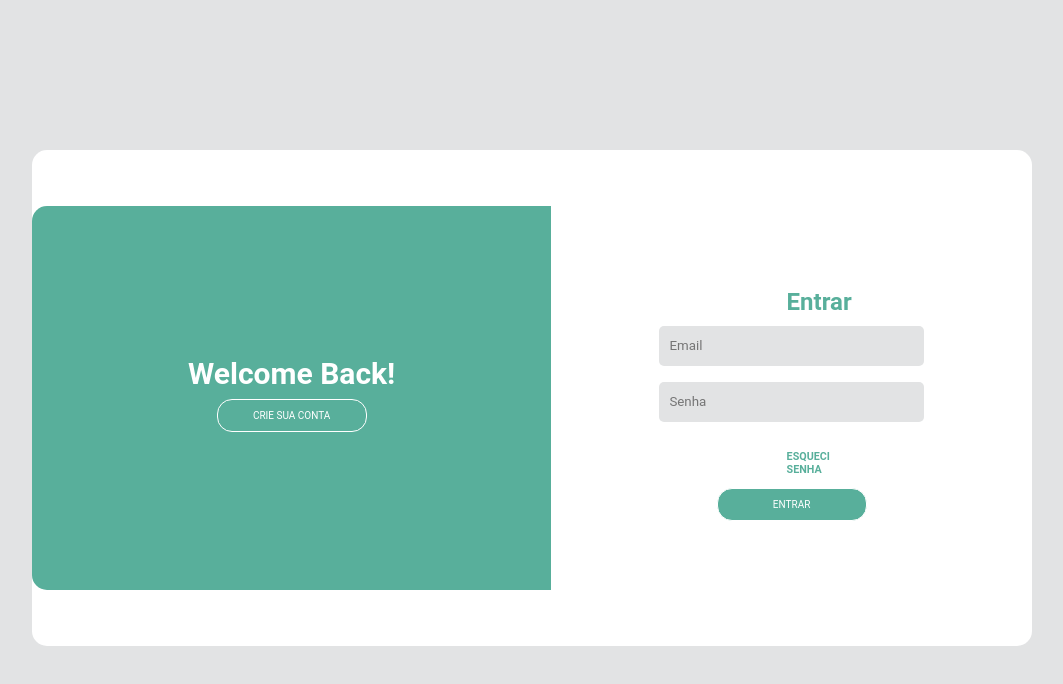
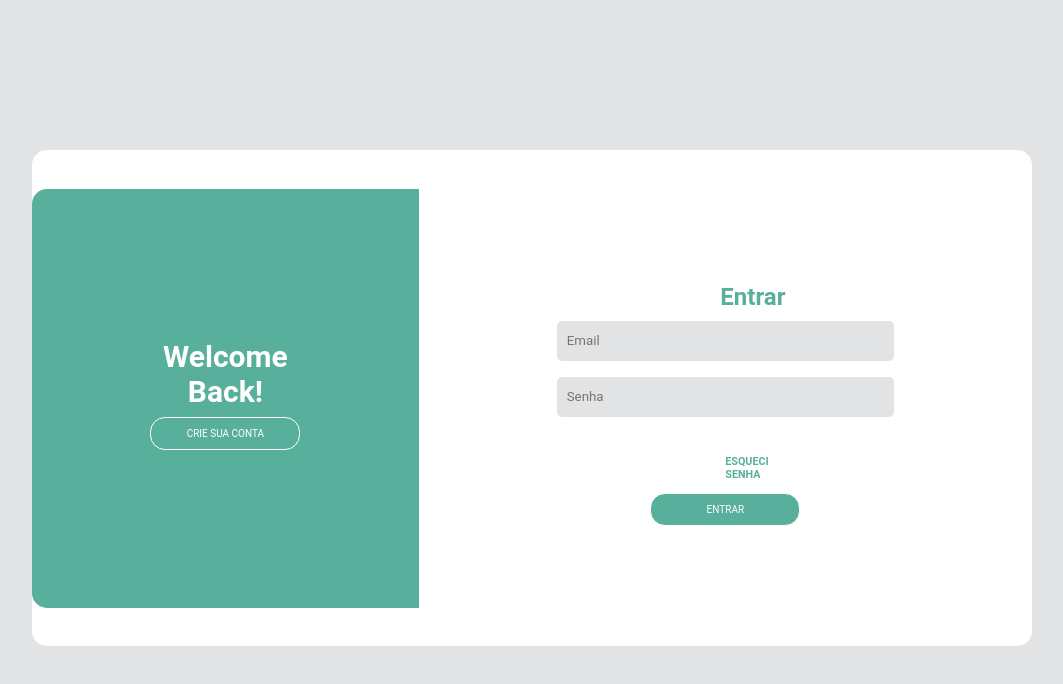
Before and after one commit to jsamuel15/sggs, a React (Create React App) app: page / in a window 1280 px wide. Shown: the top 684 px of the page, without its empty margins (148-1211 px from the left). Built offline with nearby package versions, Linux system fonts and the light colour scheme.

Commit message:
fix(refactor): subindo codigo com media queries

```diff
--- a/src/LoginCreation/pages/Login/loginStyles.ts
+++ b/src/LoginCreation/pages/Login/loginStyles.ts
@@ -27,6 +27,15 @@ export const ContainerOver = styled.div`
     height: 62%;
     margin-left: 180px;
     margin-top: 150px;
+    @media (max-width: 1200px) {
+        width: 770px;
+    }
+    @media (max-width: 960px) {
+        width: 690px;
+    }
+    @media (max-width: 880px) {
+        width: 370px;
+    }
 `;
 
 export const Containerfirst = styled.div`
@@ -38,6 +47,12 @@ export const Containerfirst = styled.div`
     text-align: center;
     flex: 1 0 auto;
     padding: 15% 90px;
+    @media (max-width: 1300px) {
+        width: 150px;
+    }
+    @media (max-width: 500px) {
+        width: 100px;
+    }
 `;
 
 export const TextHard = styled.h2`
@@ -60,6 +75,12 @@ export const Button = styled.button`
     text-align: center;
     align-self: center;
     text-transform: uppercase;
+    @media (max-width: 1300px) {
+        width: 150px;
+    }
+    @media (max-width: 500px) {
+        width: 100px;
+    }
 `;
 
 export const ContainerSecond = styled.div`
@@ -73,6 +94,12 @@ export const ContainerSecond = styled.div`
     /* padding: 9% 20%; */
     border-bottom-right-radius: 15px;
     border-top-right-radius: 15px;
+    @media (max-width: 1300px) {
+        width: 200px;
+    }
+    @media (max-width: 600px) {
+        width: 200px;
+    }
 `;
 
 export const TextIzi = styled.h2`
@@ -95,6 +122,7 @@ export const TextClone = styled.h6`
     align-items: center;
     font-weight: bold;
     text-transform: uppercase;
+    padding: 10px;
 `;
 
 export const InputIzi = styled.input`
@@ -106,6 +134,13 @@ export const InputIzi = styled.input`
     min-width: 55%;
     margin: 8px;
     padding-left: 10px;
+    align-self: center;
+    @media (max-width: 1300px) {
+        width: 150px;
+    }
+    @media (max-width: 500px) {
+        width: 100px;
+    }
 `;
 
 export const InputHard = styled.input`
@@ -117,6 +152,13 @@ export const InputHard = styled.input`
     min-width: 55%;
     margin: 8px;
     padding-left: 10px;
+    align-self: center;
+    @media (max-width: 1300px) {
+        width: 150px;
+    }
+    @media (max-width: 500px) {
+        width: 100px;
+    }
 `;
 
 export const ButtonIzi = styled.button`
@@ -132,4 +174,10 @@ export const ButtonIzi = styled.button`
     align-self: center;
     margin: 8px;
     text-align: center;
+    @media (max-width: 1300px) {
+        width: 150px;
+    }
+    @media (max-width: 500px) {
+        width: 100px;
+    }
 `;
```
